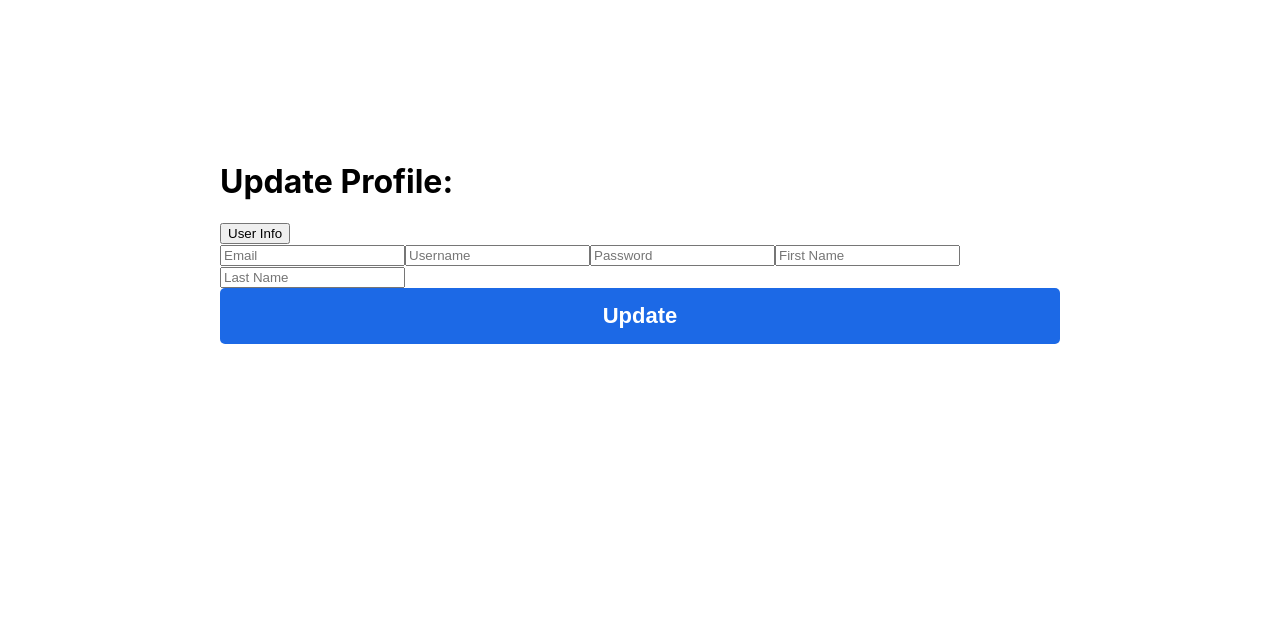
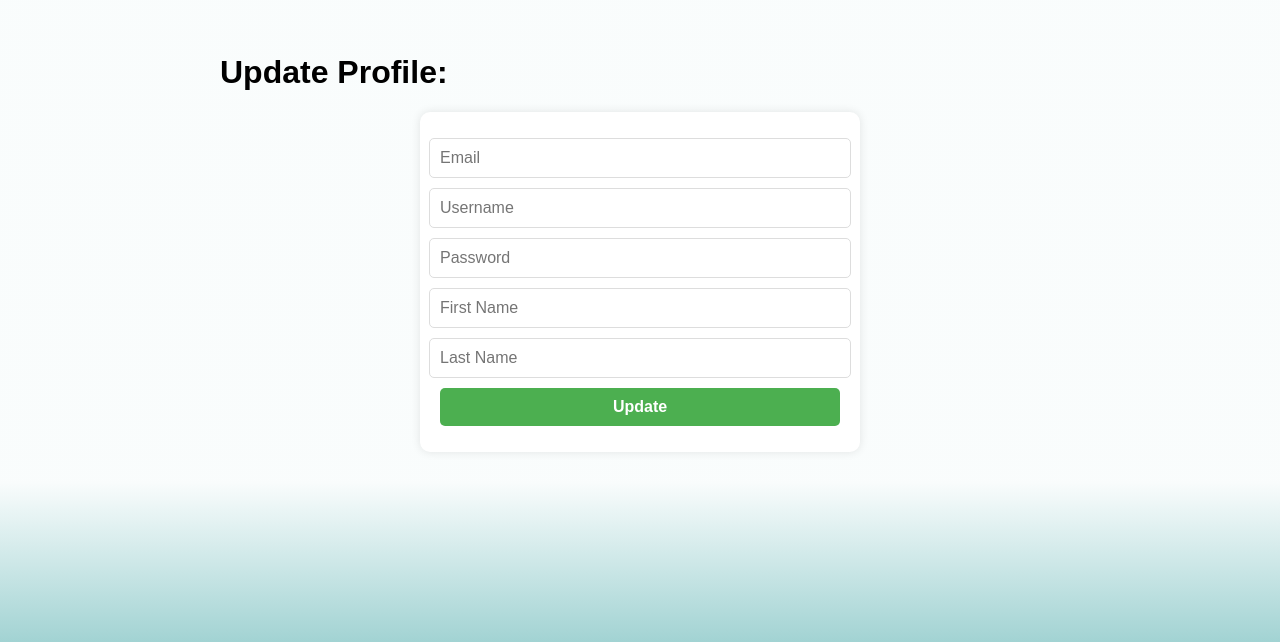
Before and after one commit to oanapintoiu/Study_buddy_op, a React (Create React App) app in the folder frontend/: page /profile in a window 1280 px wide. Shown: the part 158-800 px from the top of the page. Built offline with nearby package versions, Linux system fonts and the light colour scheme; no server answers.

Commit message:
profile page and background page colour

```diff
--- a/frontend/src/components/homeFeed/feed.css
+++ b/frontend/src/components/homeFeed/feed.css
@@ -163,16 +163,3 @@ textarea {
 #feed .Grid {
   justify-content: center;
 } */
-
-.background-planets {
-  content: "";
-  background-image: url('http://localhost:3000/img/students.jpg');
-  background-size: cover;
-  opacity: 0.8;
-  top: 650px;
-  left: 0;
-  bottom: 0;
-  right: 0;
-  position: fixed;
-  z-index: -1;
-}
--- a/frontend/src/components/userProfile/UserProfileForm.css
+++ b/frontend/src/components/userProfile/UserProfileForm.css
@@ -9,17 +9,34 @@
   font-family: Arial, sans-serif;
 } */
 
+body {
+  display: flex;
+  justify-content: center;
+  align-items: center;
+  height: 100vh;
+  background: linear-gradient(to bottom, #8fcaca0d 80%, #8fcacad4);
+  margin: 0;
+  padding: 0;
+  font-family: Arial, sans-serif;
+}
+
 form {
   display: flex;
   flex-direction: column;
   align-items: center;
+  justify-content: center;
   background-color: #ffffff;
   padding: 20px;
   border-radius: 10px;
-  box-shadow: 0px 0px 10px rgba(0,0,0,0.1);
+  box-shadow: 0px 0px 10px rgba(0, 0, 0, 0.1);
   width: 400px;
   height: 300px;
+  margin: 0 auto; /* Center the form horizontally */
 }
+
+/* Rest of the CSS styles */
+
+
 
 form p {
   color: #4caf50;
--- a/frontend/src/components/userProfile/UserProfileForm.js
+++ b/frontend/src/components/userProfile/UserProfileForm.js
@@ -1,7 +1,7 @@
 import { useParams } from "react-router-dom";
 import React, { useState, useEffect, useRef } from 'react';
 
-//import './UserProfileForm.css';
+import './UserProfileForm.css';
 
 const UserProfileForm = ({ navigate }) => {
   const [email, setEmail] = useState("");
@@ -116,7 +116,7 @@ const UserProfileForm = ({ navigate }) => {
   return (
     <>
     <h1>Update Profile: {username}</h1>
-    <div className="dropdown-container" ref={dropdownRef}>
+    {/* <div className="dropdown-container" ref={dropdownRef}>
       <button onClick={() => { setDropdownVisible(true); setShowCloseButton(true); }}>User Info</button>
       {dropdownVisible && (
         <div className="dropdown-menu">
@@ -128,7 +128,7 @@ const UserProfileForm = ({ navigate }) => {
           )}
         </div>
       )}
-    </div>
+    </div> */}
       <form onSubmit={handleSubmit}>
         {successMessage && <p>{successMessage}</p>}
         <input placeholder="Email" id="email" type='text' value={email} onChange={handleEmailChange} />
```
